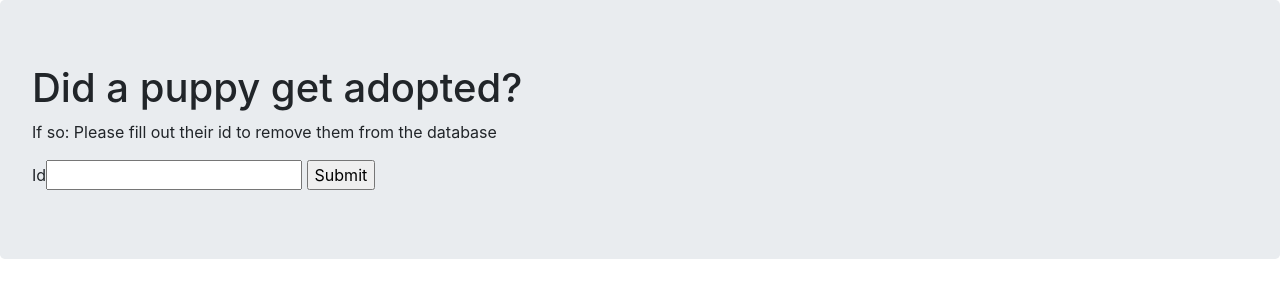
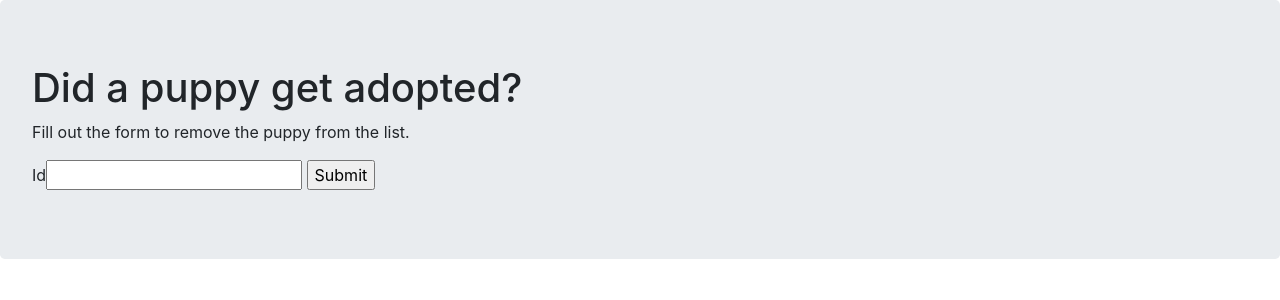
Before and after one commit to ADCoutinho/learning-flask, a Python web app: template flask-bootcamp-jose-portilla/sql/flask-database-project/templates/delete.html in a window 1280 px wide. Shown: the part 56-356 px from the top of the page. Run offline with Jinja, Linux system fonts and the light colour scheme; the template is opened without the code that fills it, so the values that code supplies are empty, except form fields; form fields are guessed from the names that the template uses; some libraries are stand-ins or nearby versions.

```diff
--- a/flask-bootcamp-jose-portilla/sql/flask-database-project/base.py
+++ b/flask-bootcamp-jose-portilla/sql/flask-database-project/base.py
@@ -102,7 +102,7 @@ def del_pup():
     if form.validate_on_submit():
 
         id = form.id.data
-        pup = Puppy.query.get(id)
+        pup = Puppies.query.get(id)
         db.session.delete(pup)
         db.session.commit()
 
@@ -121,6 +121,8 @@ def owner():
         name = form.name.data
         puppy_id = form.id.data
 
+        # WILL NEED A FLASH MESSAGE WITH OWNER NAME
+
 
 if __name__ == "__main__":
     app.run(debug=True)
--- a/flask-bootcamp-jose-portilla/sql/flask-database-project/templates/delete.html
+++ b/flask-bootcamp-jose-portilla/sql/flask-database-project/templates/delete.html
@@ -5,7 +5,7 @@
     <div class="jumbotron">
 
         <h1>Did a puppy get adopted?</h1>
-        <p>If so: Please fill out their id to remove them from the database</p>
+        <p>Fill out the form to remove the puppy from the list.</p>
 
         <form method="POST">
 
```
Also changed, not shown: 1 other file.
